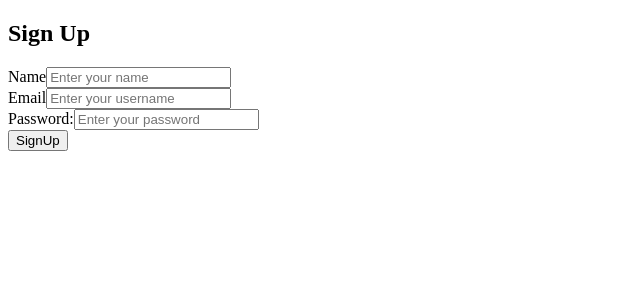
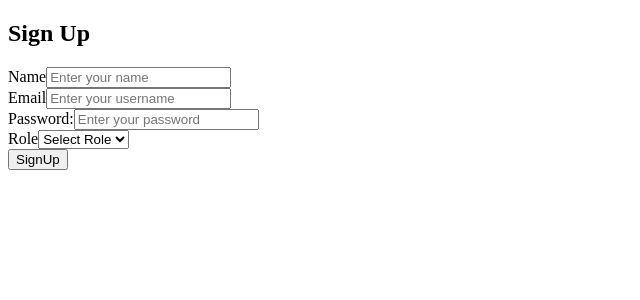
Before and after one commit to OmarMohmdSuleiman/expand-mind, a React (Vite) app in the folder frontend/: page /signup in a window 1280 px wide. Shown: the top 300 px of the page, without its empty margins (0-640 px from the left). Built offline with nearby package versions, Linux system fonts and the light colour scheme; a web font is replaced by a local one.

Commit message:
Add dropdown <select> to the sign up form in SignUp.jsx

```diff
--- a/frontend/src/components/SignUp.jsx
+++ b/frontend/src/components/SignUp.jsx
@@ -32,6 +32,18 @@ function SignUp(){
               required
             />
           </div>
+          <div>
+          <label htmlFor="role">Role</label>
+          <select
+            id="role"
+            required
+          >
+            <option value="">Select Role</option>
+            <option value="student">Student</option>
+            <option value="instructor">Instructor</option>
+            <option value="admin">Admin</option>
+          </select>
+        </div>
           <button type="submit">SignUp</button>
         </form></div>
     )
```
